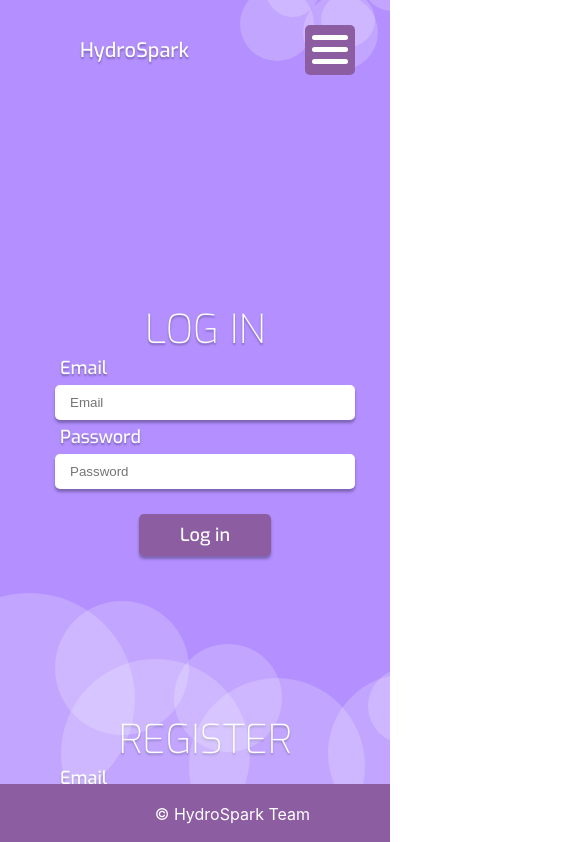
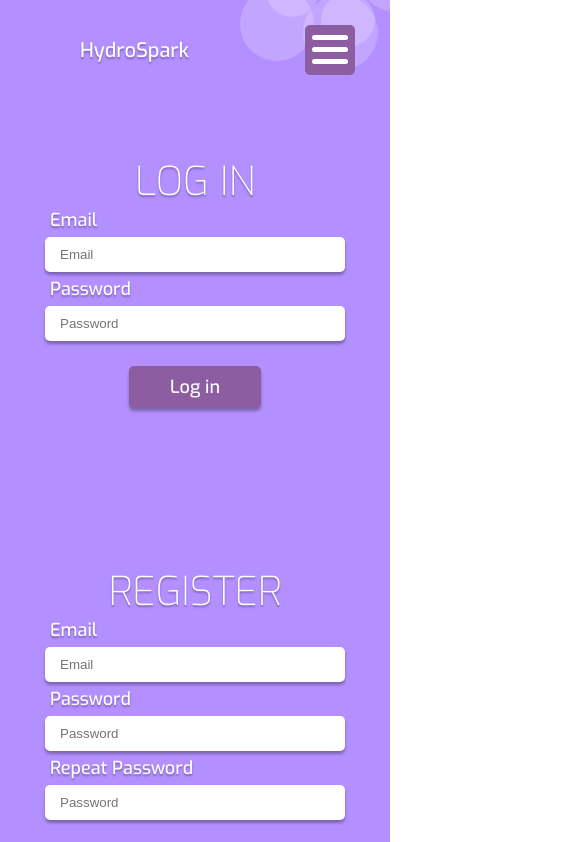
Before and after one commit to AtomicTiger/Hydrospark_oze_front, a React (Create React App) app: page / in a window 390 px wide. Shown: the top 842 px of the page, 585 px wide, since content can reach past the window. Built offline with nearby package versions, Linux system fonts and the light colour scheme.

Commit message:
derrangment starts here

```diff
--- a/src/components/BubbleContainer/BubbleContainer.js
+++ b/src/components/BubbleContainer/BubbleContainer.js
@@ -31,7 +31,7 @@ for(let i =0; i<15;i++){
         <div>
           { /* blue color bubbles ="rgba(189, 227, 255, 0.5)"*/}
           { /* white color bubbles ="rgba(255, 255, 255, 0.2)"*/}
-          {BubbleArray.map(function(object, i) {return <div style={{ backgroundColor:props.color, borderRadius:"100%", position:"fixed", left:object.left, bottom:object.bottom, width:object.size, height:object.size}} key={i}></div>;})}
+          {BubbleArray.map(function(object, i) {return <div style={{zIndex:1, backgroundColor:props.color, borderRadius:"100%", position:"relative", left:object.left, bottom:object.bottom, width:object.size, height:object.size}} key={i}></div>;})}
         </div>
     </div>
   );
--- a/src/components/BurgerMenu/BurgerMenu.css
+++ b/src/components/BurgerMenu/BurgerMenu.css
@@ -7,7 +7,7 @@
 }
 
 
-@media only screen and (max-width: 600px) {
+@media only screen and (max-width: 820px) {
   #BurgerMenu{
     z-index: 1;
     display: block;
--- a/src/components/BurgerMenu/BurgerMenu.js
+++ b/src/components/BurgerMenu/BurgerMenu.js
@@ -16,7 +16,7 @@ function BurgerMenu() {
 
   useEffect(() => {
     const handleResize = () => {
-      if(window.innerWidth > 600){
+      if(window.innerWidth > 820){
         console.error("menu update 😎")
         setBurerClass([false, "bar1-start", "bar2-start", "bar3-start"])
       }
--- a/src/components/Footer/Footer.css
+++ b/src/components/Footer/Footer.css
@@ -1,14 +1,14 @@
 .Footer{
     display: flex;
-    position: fixed;
-    bottom: 0px;
     justify-content: right;
+
+    box-sizing: border-box;
     /*background-color: #000000;*/
     background-color: #8C5DA1;
     align-items: center;
     color: white;
     height: 60px;
-    width: 100vw;
+    width: 100%;
 }
 .Marker{
     display: flex;
--- a/src/components/Footer/Footer.js
+++ b/src/components/Footer/Footer.js
@@ -1,9 +1,11 @@
 import './Footer.css';
+import BubbleContainer from '../BubbleContainer/BubbleContainer';
 
-function Footer() {
+function Footer(props) {
 
   return (
     <div className='Footer'>
+          <BubbleContainer color={props.color}></BubbleContainer>
         <div className='Marker'>
             © HydroSpark Team
         </div>
--- a/src/components/MainPage/MainPage.css
+++ b/src/components/MainPage/MainPage.css
@@ -1,18 +1,26 @@
 .MainPage{
   display: flex;
-  justify-content: center;
+  flex-direction: column;
+  align-items: center;
   background-color: #B38FFF;
-  width: 100vw;
-  height: 100vh;
+  width: 100%;
+  min-height: 100vh;
+  height: 100%;
   box-sizing: border-box;
   padding-top: 100px;
 }
-@media only screen and (max-width: 600px) {
-  body{
-
-  }
+.MainPage .content{
+  display: flex;
+  flex-direction: row;
+  height: 100%;
+}
+@media only screen and (max-width: 820px) {
   .MainPage{
     flex-direction: column;
-height: 150vh;
+    height: 100%;
+  }
+  .MainPage .content{
+    display: flex;
+    flex-direction: column;
   }
 }
--- a/src/components/MainPage/MainPage.js
+++ b/src/components/MainPage/MainPage.js
@@ -9,10 +9,12 @@ function MainPage() {
   return (
     <div className='MainPage'>
       <Navbar login={false}></Navbar>
-      <LoginMenu></LoginMenu>
-      <RegisterMenu></RegisterMenu>
-      <BubbleContainer color={"rgba(255, 255, 255, 0.2)"}></BubbleContainer>
-      <Footer></Footer>
+      <div className='content'>
+        <LoginMenu></LoginMenu>
+        <RegisterMenu></RegisterMenu>
+      </div>
+
+      <Footer color={"rgba(255, 255, 255, 0.2)"}></Footer>
     </div>
   );
 }
```
